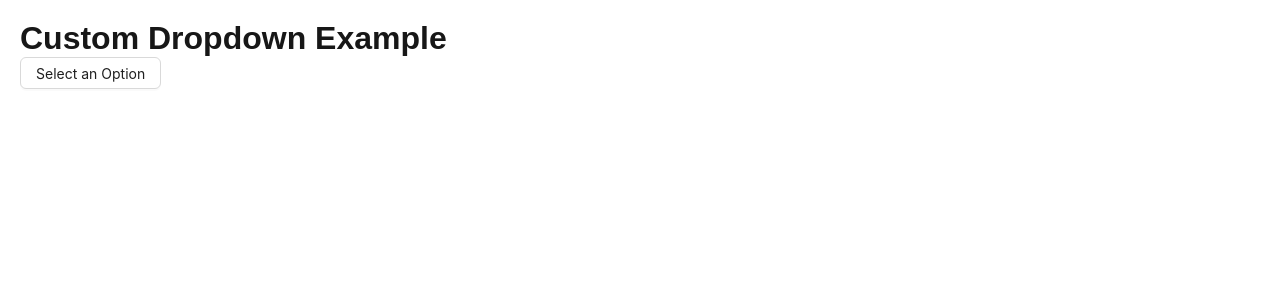
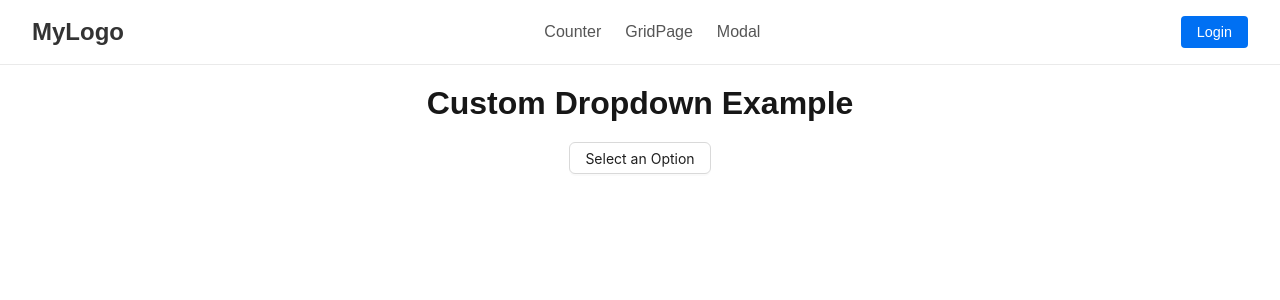
Before and after one commit to aniket-pixer/practice-design, a Next.js app: page /customdropdownpage in a window 1280 px wide. Shown: the top 300 px of the page. Built offline with nearby package versions, Linux system fonts and the light colour scheme.

Commit message:
Create navbar component structure and design

```diff
--- a/app/customdropdownpage/customdropdownpage.tsx
+++ b/app/customdropdownpage/customdropdownpage.tsx
@@ -1,6 +1,7 @@
 import React from "react";
 import CustomDropdown from "@/components/customdropdown";
 import type { MenuInfo } from "rc-menu/lib/interface"; // Import MenuInfo type for clarity
+import { CustomDropdownMain } from "./style";
 
 const CustomDropdownHome = () => {
   const menuList = [
@@ -14,14 +15,14 @@ const CustomDropdownHome = () => {
   };
 
   return (
-    <div style={{ padding: "20px" }}>
+    <CustomDropdownMain>
       <h1>Custom Dropdown Example</h1>
       <CustomDropdown
         menuList={menuList}
         buttonLabel="Select an Option"
         onMenuClick={handleMenuClick}
       />
-    </div>
+    </CustomDropdownMain>
   );
 };
 
--- a/app/customdropdownpage/style.tsx
+++ b/app/customdropdownpage/style.tsx
@@ -4,4 +4,13 @@ const DropdownMainWrapper = styled.div`
   height: 100dvh;
 `;
 
-export { DropdownMainWrapper };
+const CustomDropdownMain = styled.div`
+  padding: 20px;
+  display: flex;
+  flex-direction: column;
+  gap: 20px;
+  align-items: center;
+  justify-content: center;
+`;
+
+export { DropdownMainWrapper, CustomDropdownMain };
--- a/app/layout.tsx
+++ b/app/layout.tsx
@@ -1,6 +1,7 @@
 import type { Metadata } from "next";
 import localFont from "next/font/local";
 import "./globals.css";
+import AppProvider from "@/components/appProvider";
 
 const geistSans = localFont({
   src: "./fonts/GeistVF.woff",
@@ -26,7 +27,7 @@ export default function RootLayout({
   return (
     <html lang="en">
       <body className={`${geistSans.variable} ${geistMono.variable}`}>
-        {children}
+        <AppProvider>{children}</AppProvider>
       </body>
     </html>
   );
--- /dev/null
+++ b/components/appProvider/index.tsx
@@ -0,0 +1,41 @@
+"use client";
+
+import React, { useState } from "react";
+import { usePathname } from "next/navigation";
+import { ServerStyleSheet, StyleSheetManager } from "styled-components";
+import NavBarComponent from "../navbarcomponent";
+
+// Define ONBOARDING_ROUTES as an empty array
+const ONBOARDING_ROUTES: string[] = [];
+
+export default function AppProvider({
+  children,
+}: {
+  children: React.ReactNode;
+}) {
+  const pathname = usePathname();
+  let NavbarComponent = null;
+
+  const [styledComponentsStyleSheet] = useState(() => new ServerStyleSheet());
+
+  if (ONBOARDING_ROUTES.includes(pathname)) {
+    NavbarComponent = null;
+  } else {
+    NavbarComponent = <NavBarComponent />;
+  }
+
+  if (typeof window !== "undefined")
+    return (
+      <>
+        {NavbarComponent}
+        {children}
+      </>
+    );
+
+  return (
+    <StyleSheetManager sheet={styledComponentsStyleSheet.instance}>
+      {NavbarComponent}
+      {children}
+    </StyleSheetManager>
+  );
+}
--- a/components/modalsection/style.tsx
+++ b/components/modalsection/style.tsx
@@ -22,6 +22,11 @@ const ModalContainer = styled.div`
   z-index: 1001;
   box-shadow: 0px 4px 6px rgba(0, 0, 0, 0.1);
   overflow: hidden;
+  transition: opacity 0.3s ease; /* Smooth fade-in/out */
+  :active {
+    opacity: 1;
+    pointer-events: all; /* Enable interaction */
+  }
 `;
 
 const ModalContent = styled.div`
--- /dev/null
+++ b/components/navbarcomponent/index.tsx
@@ -0,0 +1,35 @@
+import React from "react";
+import Link from "next/link";
+import {
+  NavbarContainer,
+  Logo,
+  NavLinks,
+  NavLink,
+  NavRightSection,
+} from "./style";
+
+const NavBarComponent: React.FC = () => {
+  return (
+    <NavbarContainer>
+      <Logo>
+        <Link href="/">MyLogo</Link>
+      </Logo>
+      <NavLinks>
+        <NavLink>
+          <Link href="/customdropdownpage">Counter</Link>
+        </NavLink>
+        <NavLink>
+          <Link href="/gridpage">GridPage</Link>
+        </NavLink>
+        <NavLink>
+          <Link href="/modal">Modal</Link>
+        </NavLink>
+      </NavLinks>
+      <NavRightSection>
+        <button>Login</button>
+      </NavRightSection>
+    </NavbarContainer>
+  );
+};
+
+export default NavBarComponent;
--- /dev/null
+++ b/components/navbarcomponent/style.tsx
@@ -0,0 +1,60 @@
+// src/components/Navbar/style.tsx
+import styled from "styled-components";
+
+const NavbarContainer = styled.nav`
+  display: flex;
+  justify-content: space-between;
+  align-items: center;
+  padding: 1rem 2rem;
+  background-color: #ffffff;
+  border-bottom: 1px solid #eaeaea;
+`;
+
+const Logo = styled.div`
+  font-size: 1.5rem;
+  font-weight: bold;
+
+  a {
+    text-decoration: none;
+    color: #333;
+  }
+`;
+
+const NavLinks = styled.ul`
+  display: flex;
+  list-style: none;
+  gap: 1.5rem;
+  margin: 0;
+  padding: 0;
+`;
+
+const NavLink = styled.li`
+  a {
+    text-decoration: none;
+    color: #555;
+    font-size: 1rem;
+    transition: color 0.3s;
+
+    &:hover {
+      color: #0070f3;
+    }
+  }
+`;
+
+const NavRightSection = styled.div`
+  button {
+    padding: 0.5rem 1rem;
+    background-color: #0070f3;
+    color: #fff;
+    border: none;
+    border-radius: 4px;
+    cursor: pointer;
+    font-size: 0.9rem;
+
+    &:hover {
+      background-color: #005bb5;
+    }
+  }
+`;
+
+export { NavbarContainer, Logo, NavLinks, NavLink, NavRightSection };
```
Also changed, not shown: app/AppProvider.tsx (added, +13 -0 lines).
